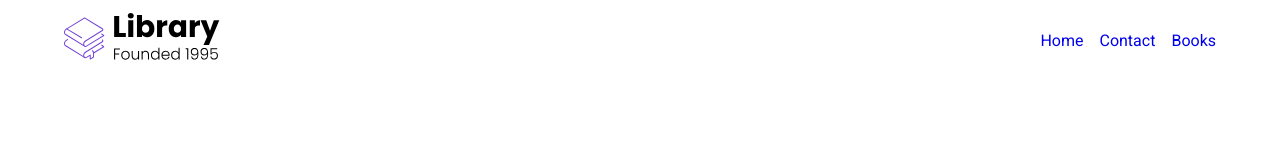
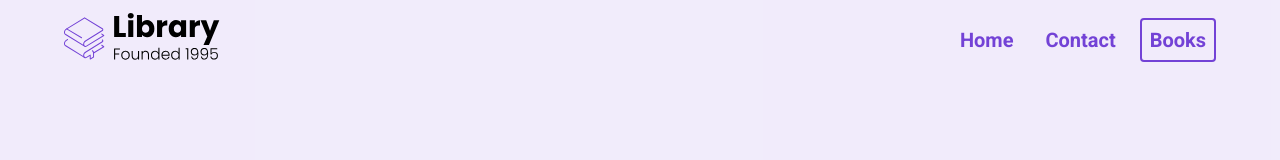
Before and after one commit to sirKavics/Fes-Library, a plain HTML site: page index.html in a window 1280 px wide. Drawn offline with Linux system fonts and the light colour scheme.

Commit message:
finished the navigation bar and added background color to landing page

```diff
--- a/index.html
+++ b/index.html
@@ -7,14 +7,14 @@
     <link rel="stylesheet" href="styles.css">
 </head>
 <body>
-    <section>
+    <section id="landing">
         <nav>
             <div class="nav__container">
                 <img src="./assets/Library.svg" class="logo" alt="">
                 <ul class="nav__links">
                     <li><a href="#" class="nav__link">Home</a></li>
                     <li><a href="#" class="nav__link">Contact</a></li>
-                    <li><a href="#" class="nav__link">Books</a></li>
+                    <li><a href="#" class="nav__link nav__link--primary">Books</a></li>
                 </ul>
             </div>
         </nav>
--- a/styles.css
+++ b/styles.css
@@ -37,4 +37,29 @@ li {
 .nav__link {
     margin-left: 16px;
     text-decoration: none;
+    font-size: 20px;
+    color: #7342d6;
+    font-weight: bold;
+    padding: 8px;
 }
+
+.nav__link:hover {
+    text-decoration: underline;
+}
+
+.nav__link--primary {
+    border: 2px solid #7342d6;
+    border-radius: 4px;
+}
+
+.nav__link--primary:hover {
+    text-decoration: none;
+}
+
+#landing {
+    background-color: rgba(115, 66, 214, 0.1);
+}
+
+header {
+    height: calc(100vh - 80px);
+}
```
